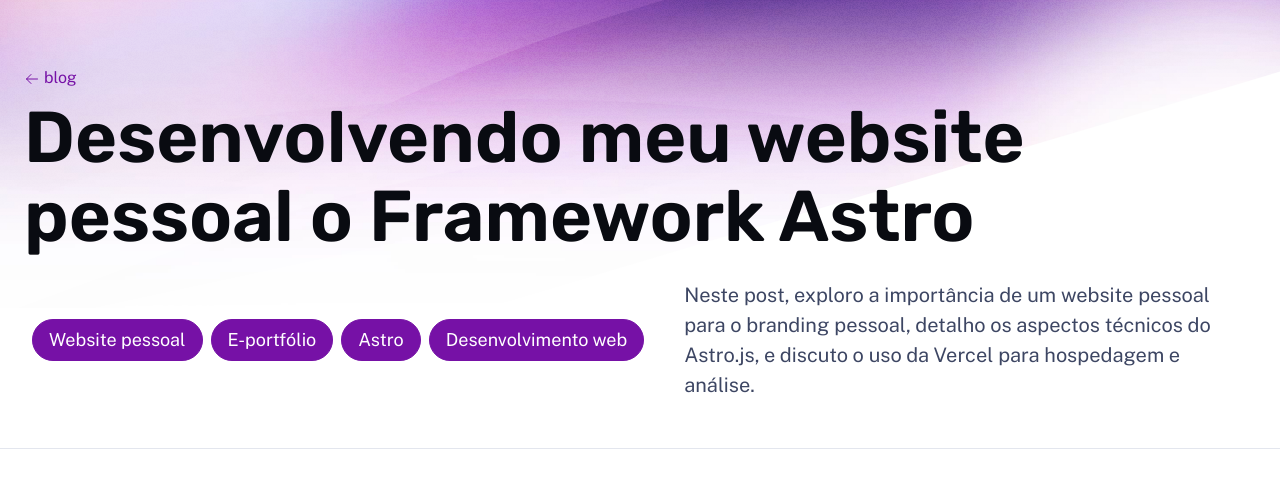
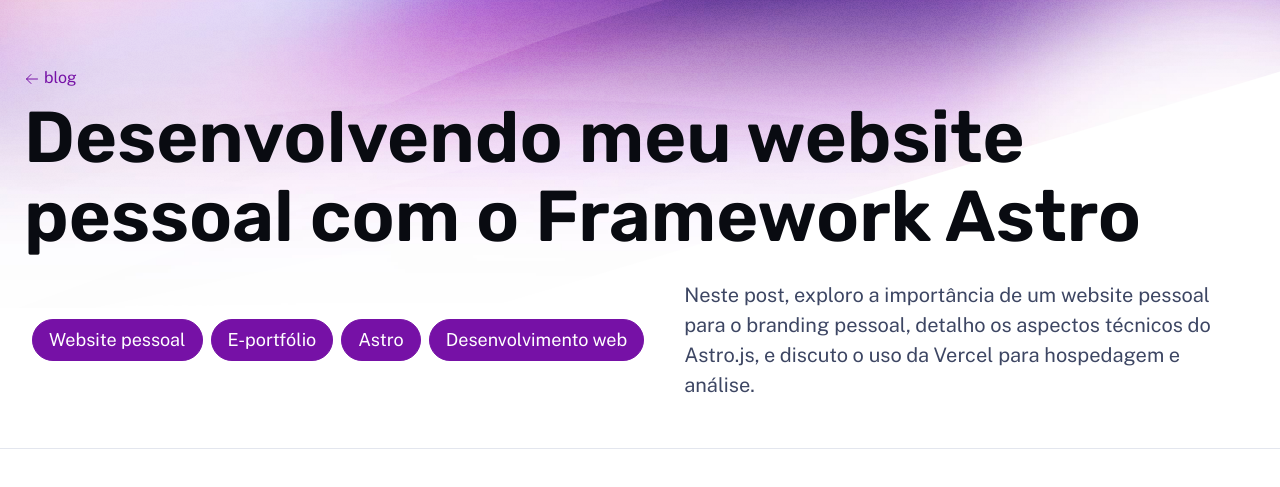
Before and after one commit to idcesares/Portfolio, an Astro site: page /blog/website-pessoal-astro in a window 1280 px wide. Shown: the part 119-606 px from the top of the page. Built offline with nearby package versions, Linux system fonts and the light colour scheme; Astro itself is replaced by a stand-in of ours; some packages are replaced by stand-ins of ours.

Commit message:
Update website-pessoal-astro.md

```diff
--- a/src/content/blog/website-pessoal-astro.md
+++ b/src/content/blog/website-pessoal-astro.md
@@ -1,5 +1,5 @@
 ---
-title: Desenvolvendo meu website pessoal o Framework Astro
+title: Desenvolvendo meu website pessoal com o Framework Astro
 publishDate: 2024-01-13 13:30:00
 img: /assets/blog_imgs/astro.webp
 img_alt: Logotipo do Framework Astro.
```
